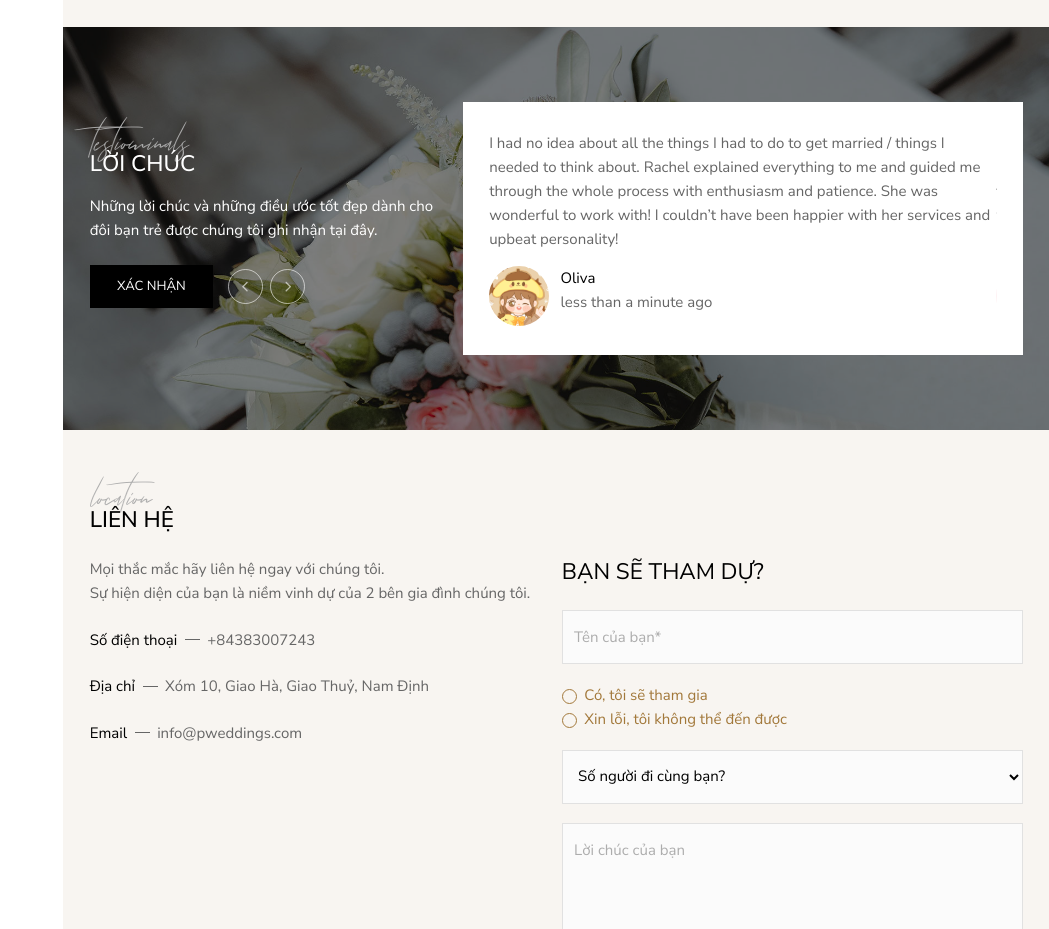
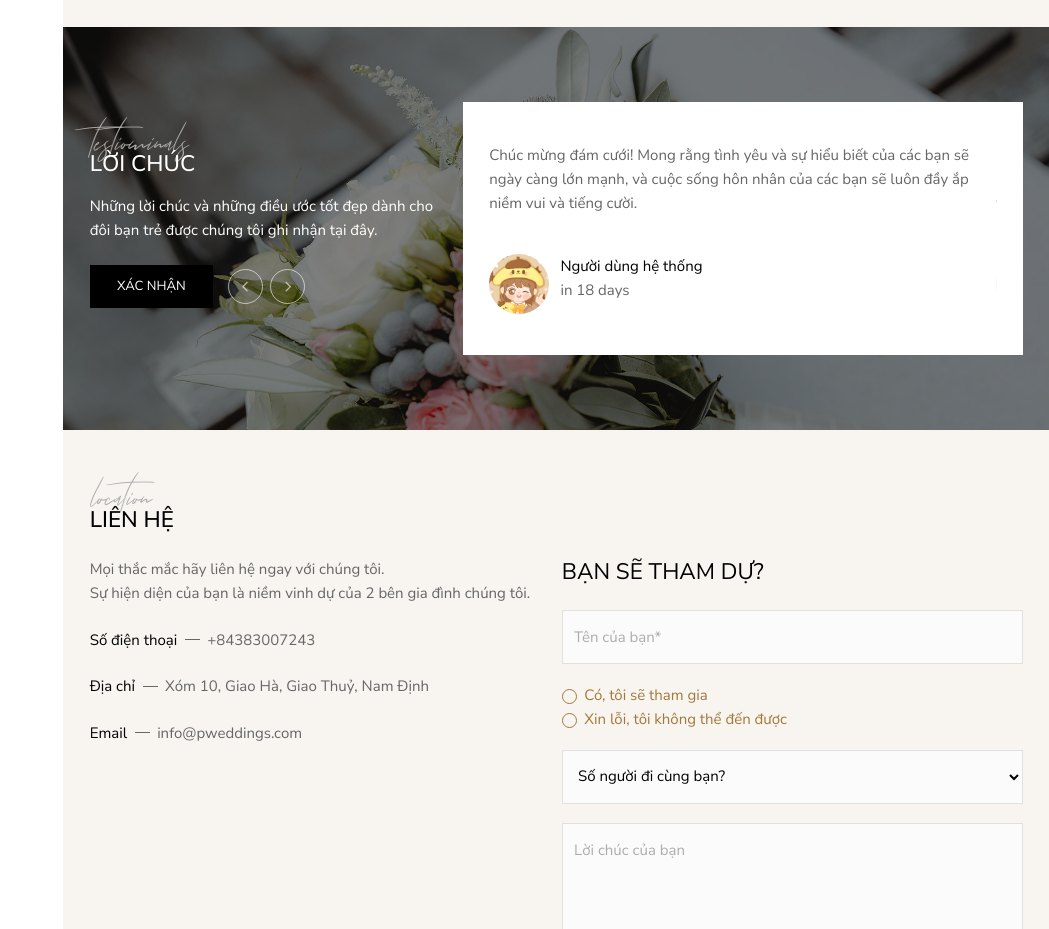
Before and after one commit to vungbt/wedding-website, a Next.js app: page / in a window 1280 px wide. Shown: the part 5780-6709 px from the top of the page, without its empty margins (231-1280 px from the left). Built offline with nearby package versions, Linux system fonts and the light colour scheme; a web font is replaced by a local one.

Commit message:
feat: add public store to save messages

```diff
--- a/package.json
+++ b/package.json
@@ -24,7 +24,8 @@
     "react-slick": "^0.30.2",
     "slick-carousel": "^1.8.1",
     "yarn": "^1.22.22",
-    "yup": "^1.4.0"
+    "yup": "^1.4.0",
+    "zustand": "^4.5.5"
   },
   "devDependencies": {
     "@commitlint/cli": "^19.4.0",
--- /dev/null
+++ b/public/stories/messages.json
@@ -0,0 +1,41 @@
+{
+  "data": [
+    {
+      "content": "Chúc hai bạn trăm năm hạnh phúc.",
+      "author": "Người dùng hệ thống",
+      "createdAt": "2024-08-28T12:34:56.789Z"
+    },
+    {
+      "content": "Chúc mừng hai bạn đã tìm thấy nhau! Chúc các bạn có một cuộc sống hôn nhân hạnh phúc, tràn đầy yêu thương và niềm vui. Mong rằng mỗi ngày bên nhau đều là một ngày đáng nhớ và đầy ý nghĩa.",
+      "author": "Người dùng hệ thống",
+      "createdAt": "2024-08-28T12:34:56.789Z"
+    },
+    {
+      "content": "Chúc mừng đám cưới! Mong rằng tình yêu và sự hiểu biết của các bạn sẽ ngày càng lớn mạnh, và cuộc sống hôn nhân của các bạn sẽ luôn đầy ắp niềm vui và tiếng cười.",
+      "author": "Người dùng hệ thống",
+      "createdAt": "2024-08-28T12:34:56.789Z"
+    },
+    {
+      "content": "Chúc hai bạn luôn yêu thương và hỗ trợ nhau trong mọi hoàn cảnh. Chúc cuộc sống hôn nhân của các bạn sẽ như một câu chuyện cổ tích đẹp, với tình yêu mãi bền chặt và hạnh phúc tràn đầy.",
+      "author": "Người dùng hệ thống",
+      "createdAt": "2024-08-28T12:34:56.789Z"
+    },
+    {
+      "content": "Ngày hôm nay là khởi đầu của một hành trình mới đầy hứa hẹn. Chúc mừng đám cưới và chúc các bạn luôn tìm thấy niềm vui trong từng khoảnh khắc của cuộc sống chung.",
+      "author": "Người dùng hệ thống",
+      "createdAt": "2024-08-28T12:34:56.789Z"
+    },
+    {
+      "content": "Chúc mừng ngày trọng đại của các bạn! Hy vọng rằng tình yêu và sự hiểu biết sẽ luôn là nền tảng vững chắc giúp các bạn vượt qua mọi thử thách và cùng nhau tận hưởng những điều tốt đẹp nhất của cuộc sống.",
+      "author": "Người dùng hệ thống",
+      "createdAt": "2024-08-28T12:34:56.789Z"
+    },
+    {
+      "content": "okey day nhi",
+      "author": "Bui Thanh Vung",
+      "guests": 3,
+      "isAttend": false,
+      "createdAt": "2024-08-28T10:01:18.273Z"
+    }
+  ]
+}
--- /dev/null
+++ b/src/app/api/messages/route.ts
@@ -0,0 +1,18 @@
+import { EStoreName, readData, writeData } from '@/utils/store';
+
+export async function GET(request: Request) {
+  const messages = readData(EStoreName.Messages);
+  return new Response(JSON.stringify(messages), { status: 200 });
+}
+
+export async function POST(request: Request) {
+  const newStores = await request.json();
+  const messages = readData(EStoreName.Messages) as any;
+  const body = newStores?.body;
+  const dataMessages = messages?.data ?? [];
+  if (Object.keys(body).length > 0) {
+    dataMessages.push(body);
+  }
+  writeData({ data: dataMessages });
+  return new Response(JSON.stringify({ data: dataMessages }), { status: 201 });
+}
--- /dev/null
+++ b/src/hooks/messages/store.ts
@@ -0,0 +1,39 @@
+import { MessageItem } from '@/types/message';
+import { create } from 'zustand';
+
+interface MessagesState {
+  messages: MessageItem[];
+  loading: boolean;
+  setMessages: (
+    apiClient: (body: MessageItem) => Promise<{ data: MessageItem[] }>,
+    body: MessageItem
+  ) => void;
+  clear: () => void;
+  getMessages: (
+    apiClient: () => Promise<{ data: MessageItem[] }>
+  ) => Promise<{ data: MessageItem[] }>;
+}
+
+export const useMessagesStore = create<MessagesState>((set, get) => ({
+  messages: [],
+  loading: false,
+  setMessages: async (apiClient, body: MessageItem) => {
+    set({ loading: true });
+    const res = await apiClient(body);
+    set({ loading: false });
+    if (res) {
+      set({ messages: res?.data ?? [] });
+    }
+    return res;
+  },
+  getMessages: async (apiClient) => {
+    set({ loading: true });
+    const res = await apiClient();
+    set({ loading: false });
+    if (res) {
+      set({ messages: res.data });
+    }
+    return res;
+  },
+  clear: () => set({ messages: [] })
+}));
--- /dev/null
+++ b/src/hooks/messages/useMessages.ts
@@ -0,0 +1,34 @@
+import { apiAddNewMessage, apiGetMessages } from '@/utils/apis/messages';
+import { useMessagesStore } from './store';
+import { useEffect } from 'react';
+import { AttendInputs } from '@/libraries/blocks';
+
+export default function useMessages() {
+  const messages = useMessagesStore((state) => state.messages);
+  const loading = useMessagesStore((state) => state.loading);
+  const setMessagesFromStore = useMessagesStore((state) => state.setMessages);
+  const getMessageFromStore = useMessagesStore((state) => state.getMessages);
+
+  const getMessages = async () => {
+    const res = await getMessageFromStore(apiGetMessages);
+    return res;
+  };
+
+  const setMessages = async (body: AttendInputs) => {
+    const res = await setMessagesFromStore(apiAddNewMessage, {
+      content: body.message ?? 'Chúc hai bạn trăm năm hạnh phúc',
+      author: body.name,
+      guests: body.guests,
+      isAttend: body.isAttend,
+      createdAt: new Date()
+    });
+    return res;
+  };
+
+  return {
+    messages,
+    loading,
+    setMessages,
+    getMessages
+  };
+}
--- a/src/libraries/blocks/attend.tsx
+++ b/src/libraries/blocks/attend.tsx
@@ -7,8 +7,9 @@ import { useForm, SubmitHandler } from 'react-hook-form';
 import Image from 'next/image';
 import clsx from 'clsx';
 import { Button } from '../common';
+import useMessages from '@/hooks/messages/useMessages';
 
-type Inputs = {
+export type AttendInputs = {
   name: string;
   isAttend: boolean;
   guests?: number;
@@ -20,6 +21,7 @@ type AttendProps = {
 };
 
 export function Attend({}: AttendProps) {
+  const { setMessages } = useMessages();
   const schema = yup
     .object({
       name: yup.string().trim().required('Vui lòng cho chúng tôi biết tên của bạn.'),
@@ -33,13 +35,12 @@ export function Attend({}: AttendProps) {
     handleSubmit,
     watch,
     formState: { errors }
-  } = useForm<Inputs>({
+  } = useForm<AttendInputs>({
     resolver: yupResolver(schema)
   });
   const isAttend = watch('isAttend');
   const [isBride, setIsBride] = useState<boolean | undefined>(true);
 
-  const onSubmit: SubmitHandler<Inputs> = (data) => console.log(data);
   const renderQR = useMemo(() => {
     if (isBride === undefined) return null;
     if (isBride)
@@ -64,6 +65,10 @@ export function Attend({}: AttendProps) {
       />
     );
   }, [isBride]);
+
+  const onSubmit: SubmitHandler<AttendInputs> = (data) => {
+    setMessages(data);
+  };
 
   return (
     <section id="rsvp" className="py-20 px-7 bg-primary">
--- a/src/libraries/blocks/testimonials.tsx
+++ b/src/libraries/blocks/testimonials.tsx
@@ -2,14 +2,17 @@
 import { randomAvatar } from '@/utils/common';
 import { getTimeLeft } from '@/utils/formatter';
 import Image from 'next/image';
-import React from 'react';
+import React, { useEffect } from 'react';
 import Slider from 'react-slick';
 import { ButtonLink } from '../common';
 import { LabelBlock } from '../common/label-block';
 import { RenderIcon } from '../icons';
+import useMessages from '@/hooks/messages/useMessages';
 
 export function Testimonials() {
   const slider = React.useRef(null);
+  const { messages, getMessages } = useMessages();
+
   const settings = {
     infinite: true,
     speed: 500,
@@ -19,44 +22,9 @@ export function Testimonials() {
     pauseOnHover: true
   };
 
-  const messages = [
-    {
-      content:
-        'I had no idea about all the things I had to do to get married / things I needed to think about. Rachel explained everything to me and guided me through the whole process with enthusiasm and patience. She was wonderful to work with! I couldn’t have been happier with her services and upbeat personality!',
-      author: 'Oliva',
-      createdAt: new Date()
-    },
-    {
-      content:
-        'I had no idea about all the things I had to do to get married / things I needed to think about. Rachel explained everything to me and guided me through the whole process with enthusiasm and patience. She was wonderful to work with! I couldn’t have been happier with her services and upbeat personality!',
-      author: 'Oliva',
-      createdAt: new Date()
-    },
-    {
-      content:
-        'I had no idea about all the things I had to do to get married / things I needed to think about. Rachel explained everything to me and guided me through the whole process with enthusiasm and patience. She was wonderful to work with! I couldn’t have been happier with her services and upbeat personality!',
-      author: 'Oliva',
-      createdAt: new Date()
-    },
-    {
-      content:
-        'I had no idea about all the things I had to do to get married / things I needed to think about. Rachel explained everything to me and guided me through the whole process with enthusiasm and patience. She was wonderful to work with! I couldn’t have been happier with her services and upbeat personality!',
-      author: 'Oliva',
-      createdAt: new Date()
-    },
-    {
-      content:
-        'I had no idea about all the things I had to do to get married / things I needed to think about. Rachel explained everything to me and guided me through the whole process with enthusiasm and patience. She was wonderful to work with! I couldn’t have been happier with her services and upbeat personality!',
-      author: 'Oliva',
-      createdAt: new Date()
-    },
-    {
-      content:
-        'I had no idea about all the things I had to do to get married / things I needed to think about. Rachel explained everything to me and guided me through the whole process with enthusiasm and patience. She was wonderful to work with! I couldn’t have been happier with her services and upbeat personality!',
-      author: 'Oliva',
-      createdAt: new Date()
-    }
-  ];
+  useEffect(() => {
+    getMessages();
+  }, []);
 
   const onHandleSlider = (type: 'prev' | 'next') => {
     if (!slider || !slider.current) return;
--- a/src/libraries/common/slider-builder.tsx
+++ b/src/libraries/common/slider-builder.tsx
@@ -64,7 +64,6 @@ function BtnSlider({
   direction: 'next' | 'prev';
   moveSlide: () => void;
 }) {
-  console.log(direction, moveSlide);
   return (
     <button
       onClick={moveSlide}
--- /dev/null
+++ b/src/types/message.ts
@@ -0,0 +1,7 @@
+export type MessageItem = {
+  content: string;
+  createdAt: Date | string | number;
+  author?: string;
+  isAttend?: boolean;
+  guests?: number | string;
+};
--- /dev/null
+++ b/src/utils/apis/messages.ts
@@ -0,0 +1,23 @@
+import { MessageItem } from '@/types/message';
+
+const ApiName = {
+  Messages: '/api/messages'
+};
+export const apiGetMessages = async () => {
+  const stores: { data: MessageItem[] } = await fetch(ApiName.Messages).then((response) =>
+    response.json()
+  );
+  return stores;
+};
+
+export const apiAddNewMessage = async (body: MessageItem) => {
+  const response = await fetch(ApiName.Messages, {
+    method: 'POST',
+    headers: {
+      'Content-Type': 'application/json'
+    },
+    body: JSON.stringify({ body })
+  });
+  const res = await response.json();
+  return res;
+};
--- /dev/null
+++ b/src/utils/store.ts
@@ -0,0 +1,31 @@
+import fs from 'fs';
+import path from 'path';
+const defaultFilePath = path.join(process.cwd(), 'public/stories', 'messages.json');
+
+export enum EStoreName {
+  Messages = 'messages'
+}
+
+export const readData = <T>(storeName?: string) => {
+  const dataFilePath = storeName
+    ? path.join(process.cwd(), 'public/stories', `${storeName}.json`)
+    : defaultFilePath;
+  const fileData = fs.readFileSync(dataFilePath, 'utf8');
+  const data: T = JSON.parse(fileData);
+  return data;
+};
+
+export const writeData = <T>(data: T, storeName?: string): void => {
+  const dataFilePath = storeName
+    ? path.join(process.cwd(), 'public/stories', `${storeName}.json`)
+    : defaultFilePath;
+  fs.writeFileSync(dataFilePath, JSON.stringify(data, null, 2), 'utf8');
+};
+
+export const resetData = (storeName?: string) => {
+  const dataFilePath = storeName
+    ? path.join(process.cwd(), 'public/stories', `${storeName}.json`)
+    : defaultFilePath;
+  fs.writeFileSync(dataFilePath, JSON.stringify(dataFilePath, null, 2), 'utf8');
+  console.log('Data reset to default values');
+};
```
